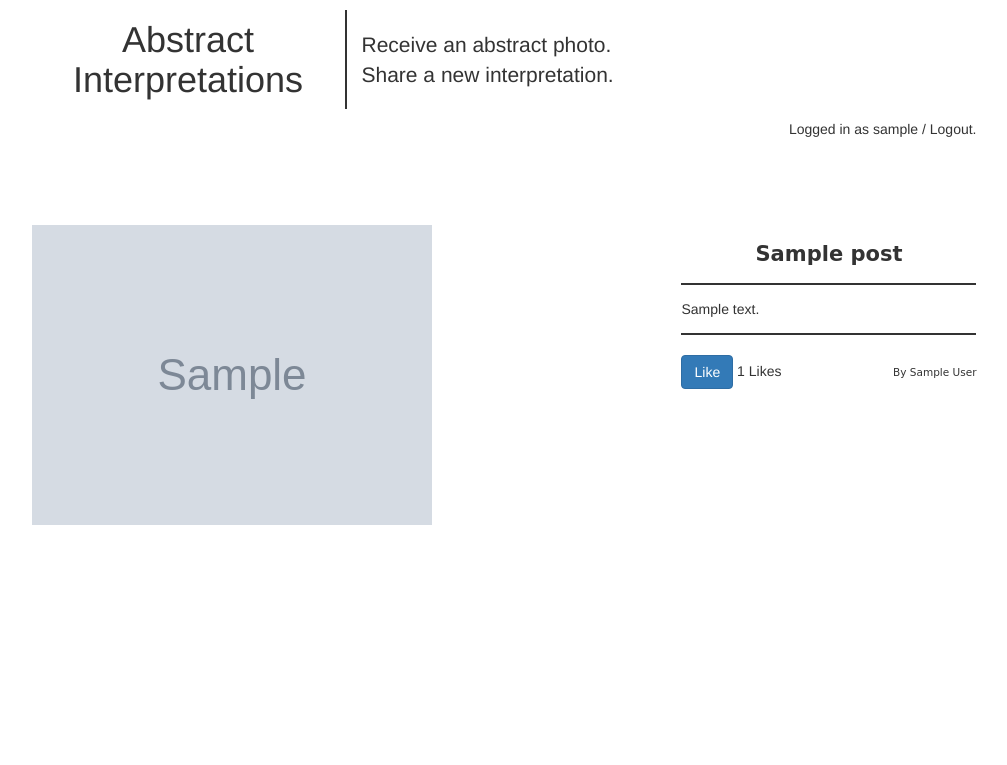
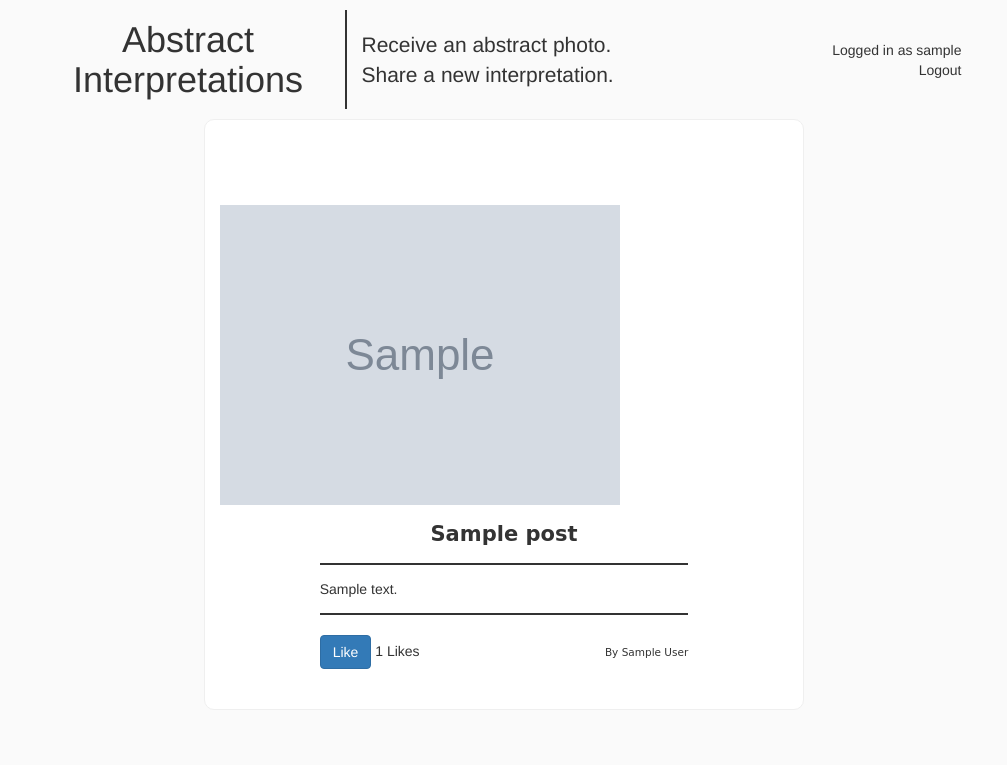
Before and after one commit to spencerstewart/abstract-interp, a Python web app: template templates/home.html in a window 1280 px wide. Shown: the top 765 px of the page, without its empty margins (136-1143 px from the left). Run offline with Jinja, Linux system fonts and the light colour scheme; the template is opened without the code that fills it: most values are stand-ins (such as "Sample title", 1, 10 or a date in 2020); grey boxes marked "Sample" are stand-in pictures; some libraries are stand-ins or nearby versions.

Commit message:
Homepage redesign

```diff
--- a/static/main.css
+++ b/static/main.css
@@ -1,5 +1,9 @@
 a,a:hover {
   color: inherit;
+}
+
+body {
+  background-color: #fafafa;
 }
 
 p {
@@ -64,7 +68,12 @@ h1 {
 }
 
 .post {
-  margin-bottom: 4em;
+  margin: 0 auto 4em;
+  max-width: 600px;
+  padding: 20px 0;
+  border-radius: 10px;
+  border: 1px solid #efefef;
+  background: #fff;
 }
 
 .post-header {
--- a/templates/base.html
+++ b/templates/base.html
@@ -16,15 +16,14 @@
             <div class="col-sm-4 title">
               <a href="/blog"><h1>Abstract Interpretations</h1></a>
             </div>
-            <div class="col-sm-8 sidebar-desc">
+            <div class="col-sm-4 sidebar-desc">
               {% block sideheader %}{% endblock %}
             </div>
-          </div>
-          <div class="row">
-            <div class="col-md-12 text-right sidebar-user">
+            <div class="col-md-4 text-right sidebar-user">
               {% block sidebar_user %}{% endblock %}
               {% if user_name %}
-                Logged in as {{ user_name }} / <a href="/blog/logout">Logout.</a>
+                Logged in as {{ user_name }} <br>
+                <a href="/blog/logout">Logout</a>
               {% else %}
                 <p>
                   <a href="/blog/login">Login</a> |
@@ -32,6 +31,8 @@
                 </p>
               {% endif %}
             </div>
+          </div>
+          <div class="row">
           </div>
         </div>
       </div>
--- a/templates/home.html
+++ b/templates/home.html
@@ -15,14 +15,14 @@
 {% block content %}
     {% for post in posts %}
       <div class="row post">
-        <div class="col-md-8">
+        <div class="col-md-12">
           <a href="/blog/post?post_id={{ post.key.id() }}">
             <div class="insta_img">
               <img class="img-responsive" src="{{ post.img_url }}" alt="An abstract Instagram photo" />
             </div>
           </a>
         </div>
-        <div class="col-md-4">
+        <div class="col-md-8 col-md-offset-2">
           <a href="/blog/post?post_id={{ post.key.id() }}">
             <div class="post-header">
               <div class="subject">
```
